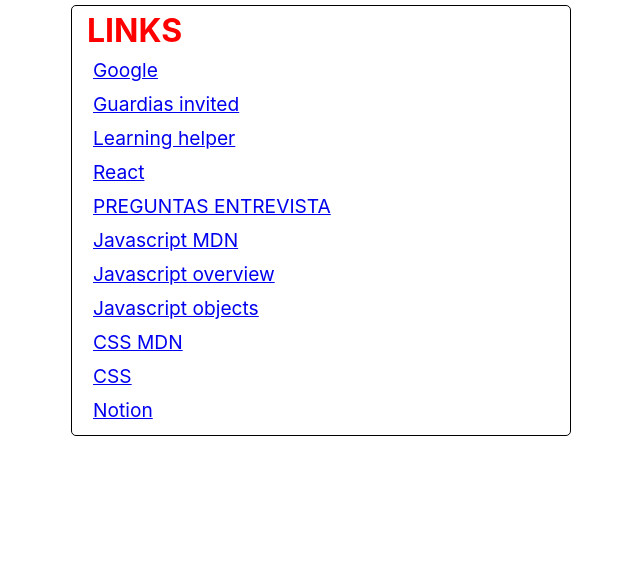
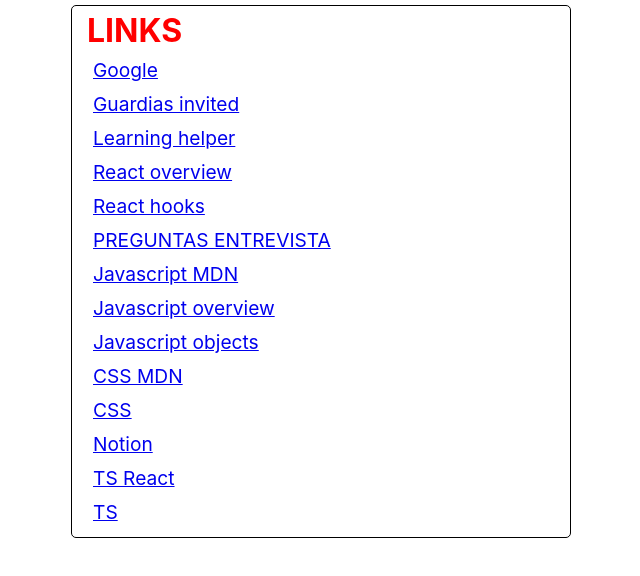
Before and after one commit to JosepConejero/my-links, a React (Create React App) app: page / in a window 1280 px wide. Shown: the top 576 px of the page, without its empty margins (319-959 px from the left). Built offline with nearby package versions, Linux system fonts and the light colour scheme.

Commit message:
Added some links to provisional-links.ts

```diff
--- a/src/data/provisional-links.ts
+++ b/src/data/provisional-links.ts
@@ -5,7 +5,8 @@
   { address: "https://google.es", linkName: "Google", order: 1, folder: "ROOT" },
   { address: "https://guardias-invited.netlify.app/guardias", linkName: "Guardias invited", order: 1, folder: "ROOT" },
   { address: "https://learning-helper-app.netlify.app/home", linkName: "Learning helper", order: 1, folder: "ROOT" },
-  { address: "https://reactjs.org", linkName: "React", order: 1, folder: "ROOT" },
+  { address: "https://react.dev/learn", linkName: "React overview", order: 1, folder: "ROOT" },
+  { address: "https://react.dev/reference/react/hooks", linkName: "React hooks", order: 1, folder: "ROOT" },
   //{ address: "https://create-react-app.dev/docs/adding-typescript/", linkName: "create-react-app with TS", order: 1, folder: "ROOT" },
   { address: "https://github.com/sudheerj/reactjs-interview-questions", linkName: "PREGUNTAS ENTREVISTA", order: 1, folder: "ROOT" },
   { address: "https://developer.mozilla.org/en-US/docs/Web/JavaScript", linkName: "Javascript MDN", order: 1, folder: "ROOT" },
@@ -14,6 +15,8 @@
   { address: "https://developer.mozilla.org/en-US/docs/Learn/CSS", linkName: "CSS MDN", order: 1, folder: "ROOT" },
   { address: "https://lenguajecss.com/css/#introduccion", linkName: "CSS", order: 1, folder: "ROOT" },
   { address: "https://www.notion.so/PROGRAMMING-4d871bcb4af746019192b643380a55de", linkName: "Notion", order: 1, folder: "ROOT" },
+  { address: "https://react.dev/learn/typescript", linkName: "TS React", order: 1, folder: "ROOT" },
+  { address: "https://www.typescriptlang.org/docs/handbook/2/everyday-types.html", linkName: "TS", order: 1, folder: "ROOT" },
 ];
 
 export default provisionalLinks;
```
